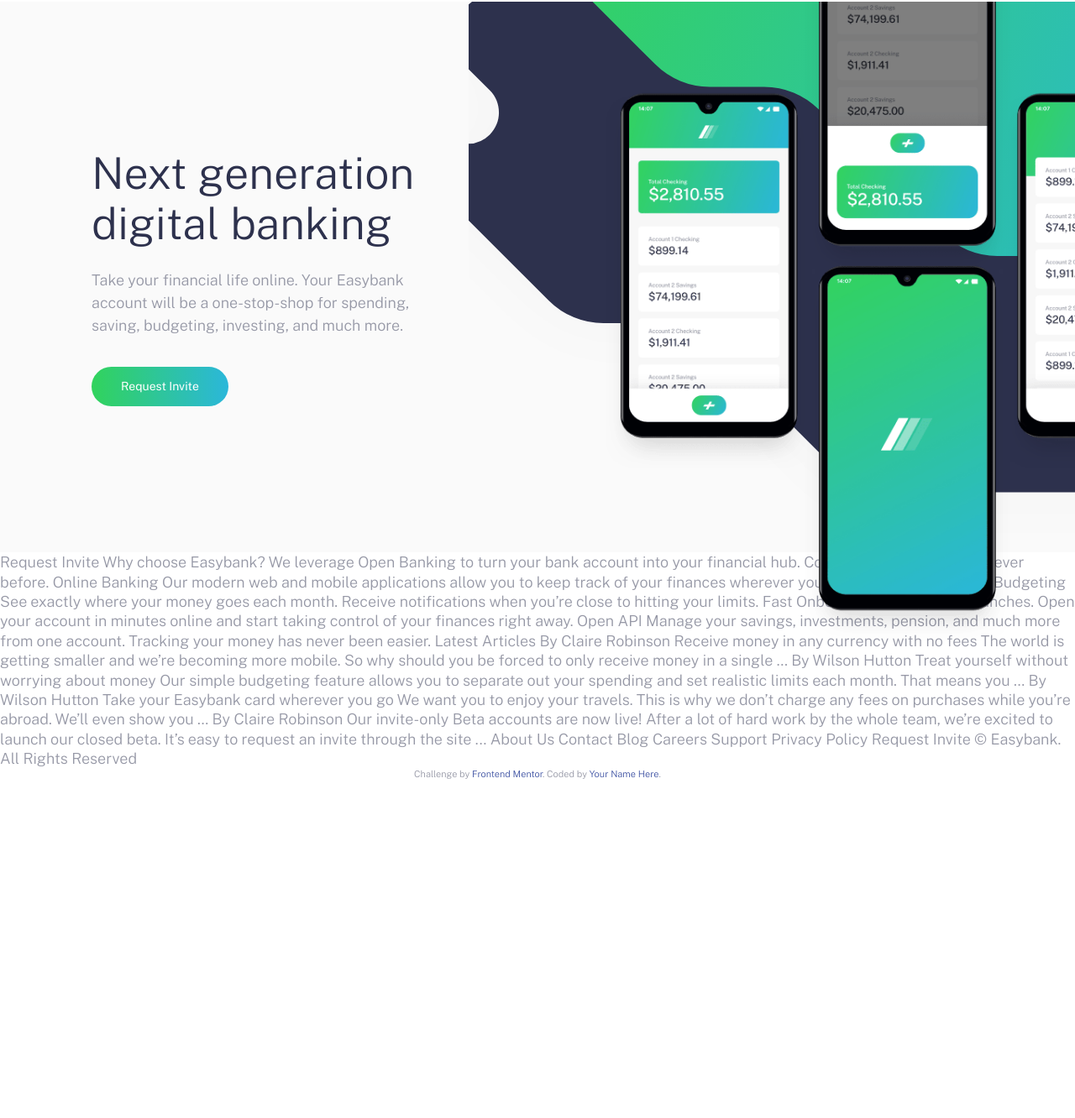
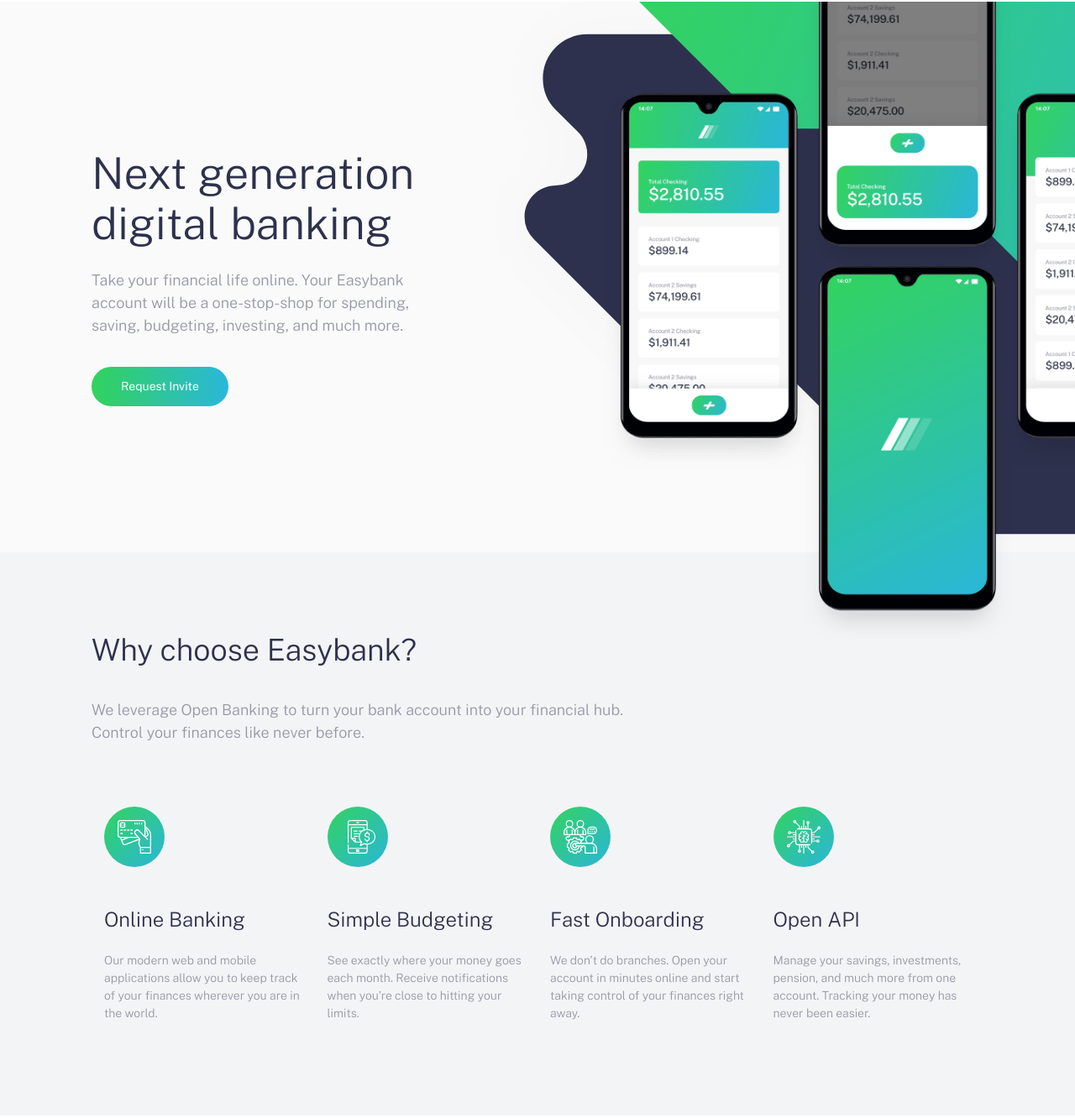
Before and after one commit to M-Anas-Syed/easybank, a plain HTML site: page index.html in a window 1280 px wide. Shown: the part 78-1410 px from the top of the page at 84% size. Before the commit the page ends 1008 px from the top, so only its background shows below. Drawn offline with nearby package versions, Linux system fonts and the light colour scheme.

Commit message:
Responsive 4-column layout with flexbox
The next part of the body that is the feature block is complete. There are 4 columns of desktop, 2 for tablet and 1 column for mobile.

```diff
--- /dev/null
+++ b/app/scss/_feature.scss
@@ -0,0 +1,65 @@
+.feature{
+
+    background-color: $lightGrayishBlue;
+    text-align: center;
+
+    @include breakpoint-up(medium){
+        text-align: left;
+    }
+
+    &__intro{
+        margin-bottom: 3.75rem;
+
+        @include breakpoint-up(large){
+            width: 60%;
+        }
+    }
+
+    &__grid{
+
+        @include breakpoint-up(medium){
+            display: flex;
+            flex-wrap: wrap;
+        }
+
+    }
+
+    &__item{
+        padding: 0.9375rem;
+
+        @include breakpoint-up(medium){
+            flex: 0 0 50%;
+        }
+
+        @include breakpoint-up(large){
+            flex: 1;
+        }
+    }
+
+    &__icon{
+        margin-bottom: 1.875rem;
+
+        @include breakpoint-up(large){
+            margin-bottom: 2.75rem;
+        }
+    }
+
+    &__title{
+        font-size: 1.25rem;
+        font-weight: 300;
+        line-height: 1.15;
+        color: $darkBlue;
+        margin-bottom: 1rem;
+
+        @include breakpoint-up(large){
+            font-size: 1.5rem;
+            margin-bottom: 1.5rem;
+        }
+    }
+
+    &__description{
+        font-size: 0.875rem;
+        line-height: 1.5;
+
+    }
+}
--- a/app/scss/_globals.scss
+++ b/app/scss/_globals.scss
@@ -26,7 +26,34 @@ body {
 }
 
 h1, h2, h3{
+    font-weight: 300;
+    line-height: 1.15;
+    color: $darkBlue;
     margin-top: 0px;
+}
+
+h1{
+    font-size: 2.31rem;
+    margin-bottom: 1.5rem;
+
+    @include breakpoint-up(large){
+        font-size: $font-xlg;
+    }
+}
+
+h2{
+    font-size: 1.875rem;
+    margin-bottom: 1.5625rem;
+
+    @include breakpoint-up(large){
+        font-size: 2.25rem;
+        margin-bottom: 2.25rem;
+    }
+}
+
+p{
+    line-height: 1.5;
+    margin-bottom: 2.25rem;
 }
 
 a, a:visited, a:hover{
@@ -39,27 +66,45 @@ a, a:visited, a:hover{
     margin: 0 auto;
 
     &--pall{
-        padding-top: 2.25rem;
-        padding-bottom: 2.25rem;
+        padding-top: 4.375rem;
+        padding-bottom: 4.375rem;
         padding-right: 1.5rem;
         padding-left: 1.5rem;
+
+        @include breakpoint-up(large){
+            padding-top: 6rem;
+            padding-bottom: 6rem;
+        }
     }
     &--py{
-        padding-top: 2.25rem;
-        padding-bottom: 2.25rem;
+        padding-top: 4.375rem;
+        padding-bottom: 4.375rem;
+
+        @include breakpoint-up(large){
+            padding-top: 6rem;
+            padding-bottom: 6rem;
+        }
     }
     &--px{
         padding-right: 1.5rem;
         padding-left: 1.5rem;
     }
     &--pt{
-        padding-top: 2.25rem;
+        padding-top: 4.375rem;
+
+        @include breakpoint-up(large){
+            padding-top: 6rem;
+        }
     }
     &--pr{
         padding-right: 1.5rem;
     }
     &--pb{
-        padding-bottom: 2.25rem;
+        padding-bottom: 4.375rem;
+
+        @include breakpoint-up(large){
+            padding-bottom: 6rem;
+        }
     }
     &--pl{
     padding-left: 1.5rem;
--- a/app/scss/_hero.scss
+++ b/app/scss/_hero.scss
@@ -20,7 +20,7 @@
 
         @include breakpoint-up(medium){
             min-height: 25rem;
-            background-position: center 60%;
+            background-position: center 70%;
         }
         @include breakpoint-up(large){
             flex: 3;
@@ -68,7 +68,7 @@
                 height: 100%;
                 background-image: url('/images/bg-intro-desktop.svg');
                 background-repeat: no-repeat;
-                background-position: center bottom;
+                //background-position: center bottom;
 
             }
         }
@@ -83,21 +83,8 @@
             text-align: left;
         }
 
-        h1{
-            font-weight: 300;
-            font-size: 2.31rem;
-            line-height: 1.15;
-            color: $darkBlue;
-            margin-bottom: 1.5rem;
 
-            @include breakpoint-up(large){
-                font-size: $font-xlg;
-            }
-        }
 
-        p{
-            line-height: 1.5;
-            margin-bottom: 2.25rem;
-        }
+
     }
 }
--- a/app/scss/style.scss
+++ b/app/scss/style.scss
@@ -4,3 +4,4 @@
 @import "globals";
 @import "header";
 @import "hero";
+@import "feature";
--- a/index.html
+++ b/index.html
@@ -66,41 +66,52 @@
   </section>
 
 
+  <section class="feature">
+
+    <div class="feature__content container container--pall">
+      <div class="feature__intro">
+        <h2>Why choose Easybank?</h2>
+        <p>
+          We leverage Open Banking to turn your bank account into your financial hub. Control
+      your finances like never before.
+        </p>
+      </div>
 
 
+      <div class="feature__grid">
+
+        <div class="feature__item">
+          <div class="feature__icon"><img src="/images/icon-online.svg"></div>
+          <div class="feature__title">Online Banking</div>
+          <div class="feature__description">Our modern web and mobile applications allow you to keep track of your finances
+            wherever you are in the world.</div>
+        </div>
+
+        <div class="feature__item">
+          <div class="feature__icon"><img src="/images/icon-budgeting.svg"></div>
+          <div class="feature__title">Simple Budgeting</div>
+          <div class="feature__description">See exactly where your money goes each month. Receive notifications when you’re
+            close to hitting your limits.</div>
+        </div>
+
+        <div class="feature__item">
+          <div class="feature__icon"><img src="/images/icon-onboarding.svg"></div>
+          <div class="feature__title">Fast Onboarding</div>
+          <div class="feature__description">We don’t do branches. Open your account in minutes online and start taking control
+            of your finances right away.</div>
+        </div>
+
+        <div class="feature__item">
+          <div class="feature__icon"><img src="/images/icon-api.svg"></div>
+          <div class="feature__title">Open API</div>
+          <div class="feature__description">Manage your savings, investments, pension, and much more from one account. Tracking
+            your money has never been easier.</div>
+        </div>
+      </div>
+    </div>
 
 
-
-
-
-
-
-
-
-  Request Invite
-
-
-
-  Why choose Easybank?
-
-  We leverage Open Banking to turn your bank account into your financial hub. Control
-  your finances like never before.
-
-  Online Banking
-  Our modern web and mobile applications allow you to keep track of your finances
-  wherever you are in the world.
-
-  Simple Budgeting
-  See exactly where your money goes each month. Receive notifications when you’re
-  close to hitting your limits.
-
-  Fast Onboarding
-  We don’t do branches. Open your account in minutes online and start taking control
-  of your finances right away.
-
-  Open API
-  Manage your savings, investments, pension, and much more from one account. Tracking
-  your money has never been easier.
+  </section>
 
 
 
```
Also changed, not shown: app/scss/style.css, 2 other files.
